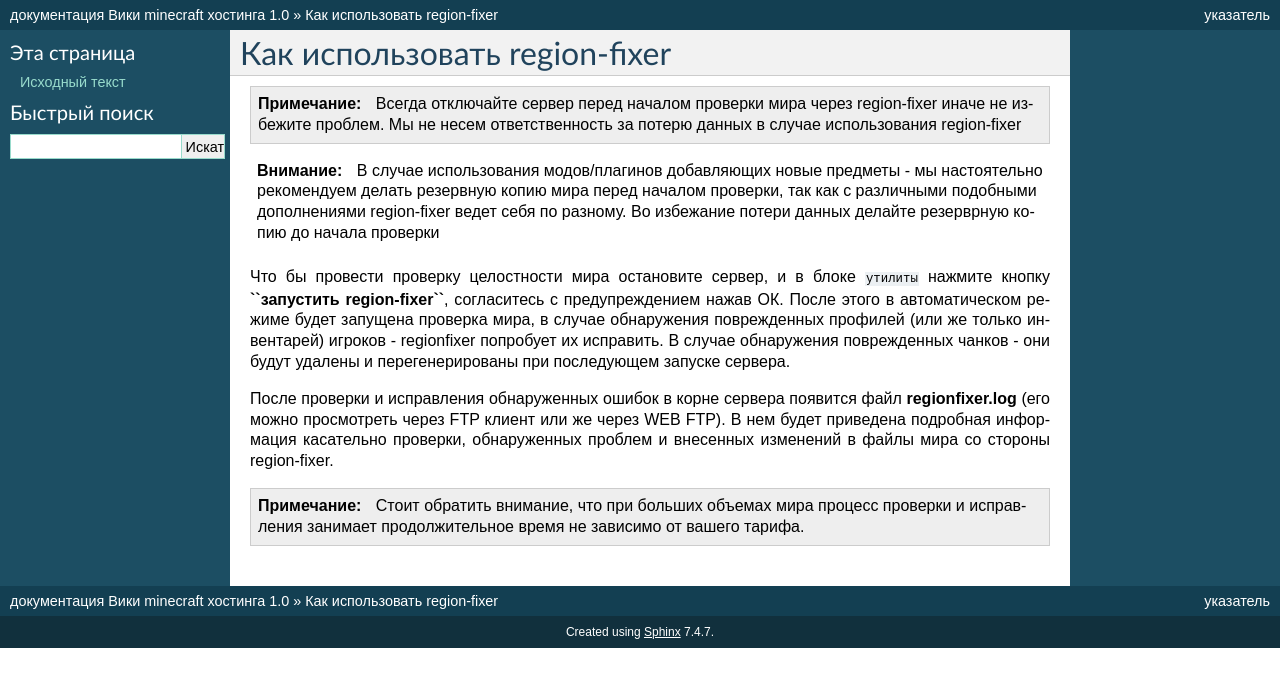
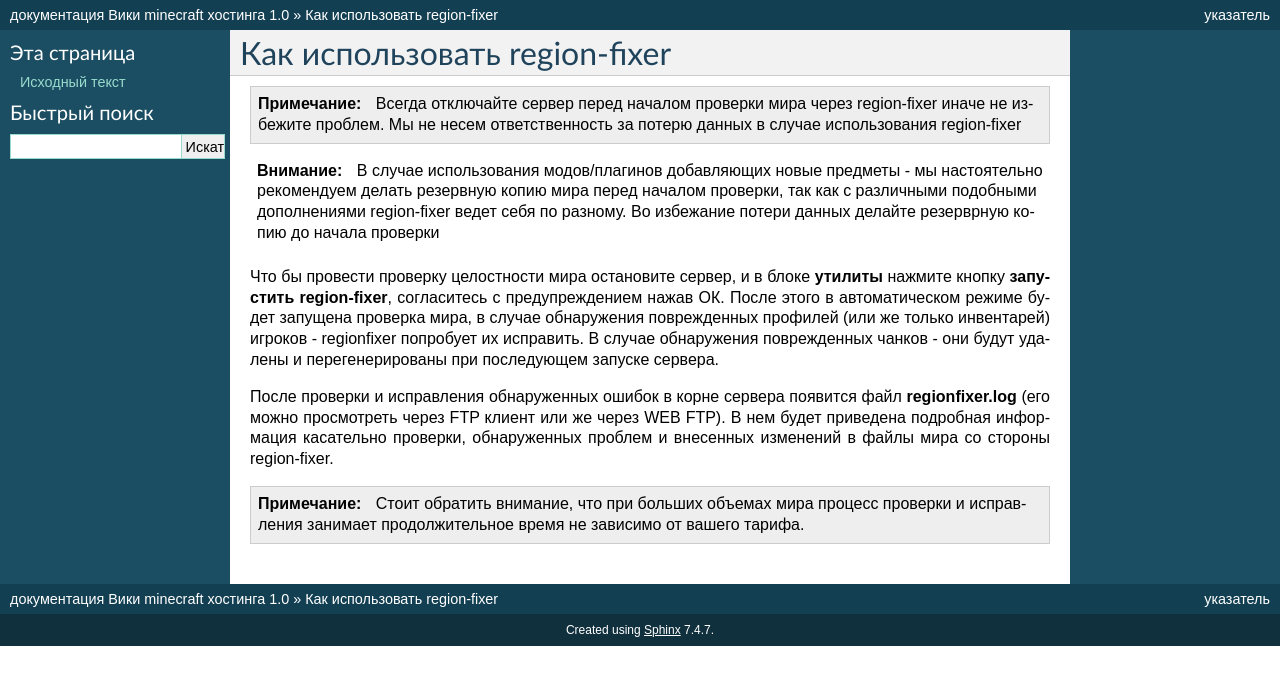
Before and after one commit to h1kkan/gamehost-wiki, a Sphinx documentation site: the page built from docs/how_to_regionfixer.rst, in a window 1280 px wide. Shown: the top 687 px of the page. Built offline with Sphinx 7.4.7, drawn with Linux system fonts in a browser that asks for light colours.

```diff
--- a/docs/how_to_regionfixer.rst
+++ b/docs/how_to_regionfixer.rst
@@ -4,7 +4,7 @@
 
 .. attention:: В случае использования модов/плагинов добавляющих новые предметы - мы настоятельно рекомендуем делать резервную копию мира перед началом проверки, так как с различными подобными дополнениями region-fixer ведет себя по разному. Во избежание потери данных делайте резерврную копию до начала проверки
 
-Что бы провести проверку целостности мира остановите сервер, и в блоке ``утилиты`` нажмите кнопку **``запустить region-fixer``**, согласитесь с предупреждением нажав ОК. После этого в автоматическом режиме будет запущена проверка мира, в случае обнаружения поврежденных профилей (или же только инвентарей) игроков - regionfixer попробует их исправить. В случае обнаружения поврежденных чанков - они будут удалены и перегенерированы при последующем запуске сервера.
+Что бы провести проверку целостности мира остановите сервер, и в блоке **утилиты** нажмите кнопку **запустить region-fixer**, согласитесь с предупреждением нажав ОК. После этого в автоматическом режиме будет запущена проверка мира, в случае обнаружения поврежденных профилей (или же только инвентарей) игроков - regionfixer попробует их исправить. В случае обнаружения поврежденных чанков - они будут удалены и перегенерированы при последующем запуске сервера.
 
 После проверки и исправления обнаруженных ошибок в корне сервера появится файл **regionfixer.log** (его можно просмотреть через FTP клиент или же через WEB FTP). В нем будет приведена подробная информация касательно проверки, обнаруженных проблем и внесенных изменений в файлы мира со стороны region-fixer.
 
```
